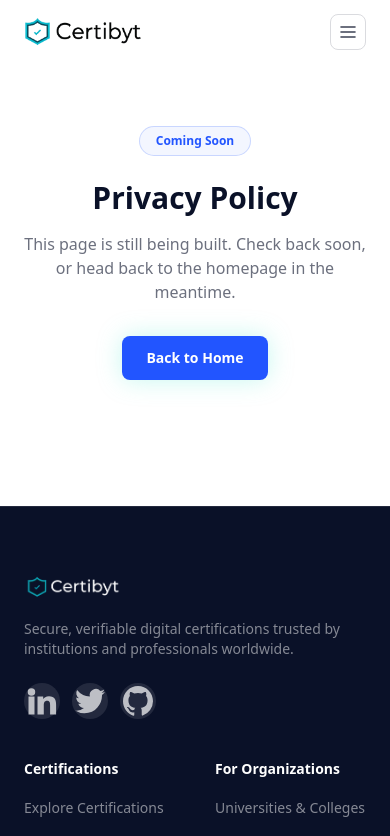
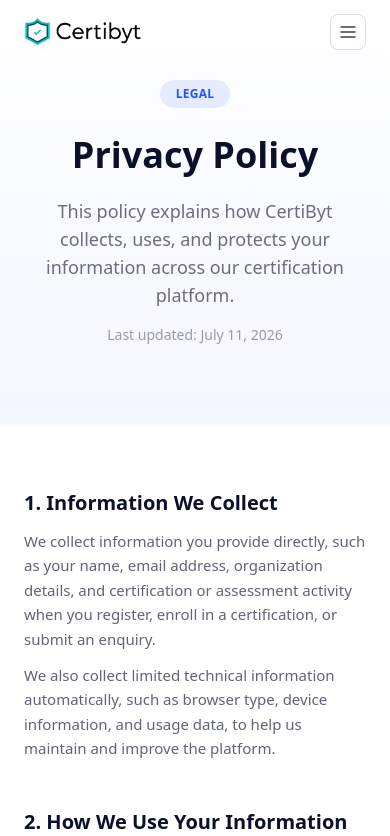
Before and after one commit to Aman-0402/certi-frontend, a React (Vite) app: page /privacy in a window 390 px wide. Shown: the top 836 px of the page. Built offline with nearby package versions, Linux system fonts and the light colour scheme.

Commit message:
Add real Privacy Policy page
Was a Coming Soon stub. Standard legal-doc layout: hero + 9 policy sections covering data collection, use, partnership enquiry handling (no auto-account-creation), sharing, security, retention, user choices, and contact. Wired into routing, verified desktop/mobile.

```diff
--- a/src/App.tsx
+++ b/src/App.tsx
@@ -16,6 +16,7 @@
 import DigitalCredentials from './pages/DigitalCredentials'
 import HelpSupport from './pages/HelpSupport'
 import Contact from './pages/Contact'
+import PrivacyPolicy from './pages/PrivacyPolicy'
 import ComingSoon from './pages/ComingSoon'
 
 const COMING_SOON_ROUTES: { path: string; title: string }[] = [
@@ -24,7 +25,6 @@
   { path: '/certifications/:slug', title: 'Certification Details' },
   { path: '/sign-in', title: 'Sign In' },
   { path: '/get-certified', title: 'Get Certified' },
-  { path: '/privacy', title: 'Privacy Policy' },
   { path: '/terms', title: 'Terms of Service' },
 ]
 
@@ -56,6 +56,7 @@
           <Route path="/resources/digital-credentials" component={DigitalCredentials} />
           <Route path="/resources/help" component={HelpSupport} />
           <Route path="/contact" component={Contact} />
+          <Route path="/privacy" component={PrivacyPolicy} />
           {COMING_SOON_ROUTES.map((route) => (
             <Route key={route.path} path={route.path}>
               <ComingSoon title={route.title} />
--- /dev/null
+++ b/src/pages/PrivacyPolicy.tsx
@@ -0,0 +1,98 @@
+const SECTIONS = [
+  {
+    title: '1. Information We Collect',
+    body: [
+      'We collect information you provide directly, such as your name, email address, organization details, and certification or assessment activity when you register, enroll in a certification, or submit an enquiry.',
+      'We also collect limited technical information automatically, such as browser type, device information, and usage data, to help us maintain and improve the platform.',
+    ],
+  },
+  {
+    title: '2. How We Use Your Information',
+    body: [
+      'We use collected information to provide and operate the CertiByt platform, deliver certification assessments, issue and verify digital credentials, and communicate with you about your account or enquiries.',
+      'We may also use aggregated, non-identifying data to understand platform usage and improve our services.',
+    ],
+  },
+  {
+    title: '3. Partnership & Organization Enquiries',
+    body: [
+      'When an organization submits a certification partnership enquiry, we use the submitted details solely to review the enquiry and respond. Submitting a partnership enquiry does not automatically create an organization account or grant platform access.',
+    ],
+  },
+  {
+    title: '4. Information Sharing',
+    body: [
+      'We do not sell your personal information. We may share information with service providers who help us operate the platform (such as hosting and email delivery), and only to the extent necessary for them to perform those services.',
+      'We may disclose information if required by law or to protect the rights, safety, or property of CertiByt, our users, or the public.',
+    ],
+  },
+  {
+    title: '5. Data Security',
+    body: [
+      'We use reasonable technical and organizational measures to protect your information, including secure assessment environments and access controls. No method of transmission or storage is completely secure, and we cannot guarantee absolute security.',
+    ],
+  },
+  {
+    title: '6. Data Retention',
+    body: [
+      'We retain personal information for as long as necessary to provide our services, comply with legal obligations, resolve disputes, and enforce our agreements.',
+    ],
+  },
+  {
+    title: '7. Your Choices',
+    body: [
+      'You may request access to, correction of, or deletion of your personal information by contacting our team. Some information may be retained where required for legal, security, or record-keeping purposes.',
+    ],
+  },
+  {
+    title: '8. Changes to This Policy',
+    body: [
+      'We may update this Privacy Policy from time to time. Material changes will be reflected by updating the "last updated" date on this page.',
+    ],
+  },
+  {
+    title: '9. Contact Us',
+    body: [
+      'If you have questions about this Privacy Policy or how we handle your information, contact us at privacy@certibyt.com or through our Contact page.',
+    ],
+  },
+]
+
+export default function PrivacyPolicy() {
+  return (
+    <>
+      <section className="relative overflow-hidden bg-gradient-to-b from-white to-royal/5">
+        <div className="relative mx-auto max-w-[1000px] px-6 py-20 text-center sm:px-10 lg:px-16 lg:py-24">
+          <span className="inline-flex items-center rounded-full bg-royal/10 px-4 py-1.5 text-xs font-bold tracking-wide text-royal">
+            LEGAL
+          </span>
+          <h1 className="mx-auto mt-6 text-4xl font-bold leading-tight text-navy sm:text-5xl">Privacy Policy</h1>
+          <p className="mx-auto mt-5 max-w-xl text-lg text-navy/60">
+            This policy explains how CertiByt collects, uses, and protects your information
+            across our certification platform.
+          </p>
+          <p className="mt-4 text-sm font-medium text-navy/40">Last updated: July 11, 2026</p>
+        </div>
+      </section>
+
+      <section className="bg-white">
+        <div className="mx-auto max-w-[900px] px-6 py-16 sm:px-10 lg:px-16">
+          <div className="flex flex-col gap-12">
+            {SECTIONS.map((section) => (
+              <div key={section.title}>
+                <h2 className="text-xl font-bold text-navy">{section.title}</h2>
+                <div className="mt-3 flex flex-col gap-3">
+                  {section.body.map((para, i) => (
+                    <p key={i} className="text-[15px] leading-relaxed text-navy/65">
+                      {para}
+                    </p>
+                  ))}
+                </div>
+              </div>
+            ))}
+          </div>
+        </div>
+      </section>
+    </>
+  )
+}
```
